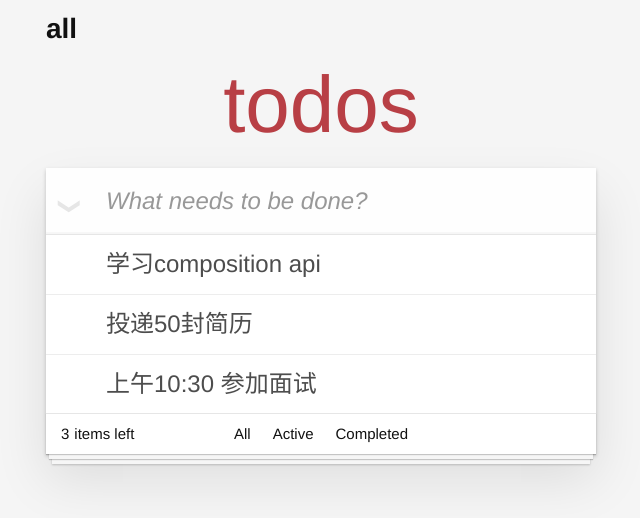
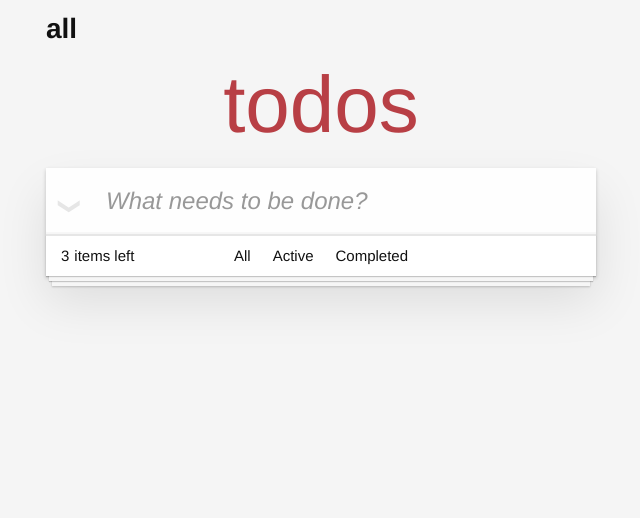
Before and after one commit to SeanMuInCa/vue3_practice, a Vue app: page / in a window 1280 px wide. Shown: the top 518 px of the page, without its empty margins (319-959 px from the left). Built offline with nearby package versions, Linux system fonts and the light colour scheme.

Commit message:
load from localstorage

```diff
--- a/src/App.vue
+++ b/src/App.vue
@@ -16,26 +16,10 @@
             <input id="toggle-all" class="toggle-all" type="checkbox" />
             <label for="toggle-all">Mark all as complete</label>
             <ul class="todo-list">
-                <li class="todo">
+                <li class="todo" v-for="todo in filter.filtedData.value" :key="todo.id">
                     <div class="view">
                         <input class="toggle" type="checkbox" />
-                        <label>学习composition api</label>
-                        <button class="destroy"></button>
-                    </div>
-                    <input class="edit" type="text" />
-                </li>
-                <li class="todo">
-                    <div class="view">
-                        <input class="toggle" type="checkbox" />
-                        <label>投递50封简历</label>
-                        <button class="destroy"></button>
-                    </div>
-                    <input class="edit" type="text" />
-                </li>
-                <li class="todo">
-                    <div class="view">
-                        <input class="toggle" type="checkbox" />
-                        <label>上午10:30 参加面试</label>
+                        <label>{{ todo.title }}</label>
                         <button class="destroy"></button>
                     </div>
                     <input class="edit" type="text" />
--- a/src/composition/useFileter.js
+++ b/src/composition/useFileter.js
@@ -1,4 +1,4 @@
-import {ref, onMounted, onUnmounted} from 'vue';
+import {ref, onMounted, onUnmounted, computed} from 'vue';
 import {filter} from '../util/todoStorage';
 
 export default function useFilter(todos){
@@ -23,8 +23,12 @@ export default function useFilter(todos){
         window.removeEventListener('hashchange', onHashChange);
     });
 
+    const filtedData = computed(() => {
+        return filter(todos.value, filterKeyRef.value);
+    })
+    console.log(filtedData);
     //外面需要用到的东西要返回
     return {
-        filterKeyRef,
+        filterKeyRef,filtedData
     }
 }
--- a/src/util/todoStorage.js
+++ b/src/util/todoStorage.js
@@ -24,7 +24,8 @@ export function filter(todos, filterKey = 'all'){
     if(filterKey === 'all') return todos;
     else if(filterKey === 'active'){
         return todos.filter(item => item.isDone === false);
-    }else{
+    }else if(filterKey === 'completed'){
         return todos.filter(item => item.isDone === true);
     }
+    throw new Error("invalid input");
 }
```
